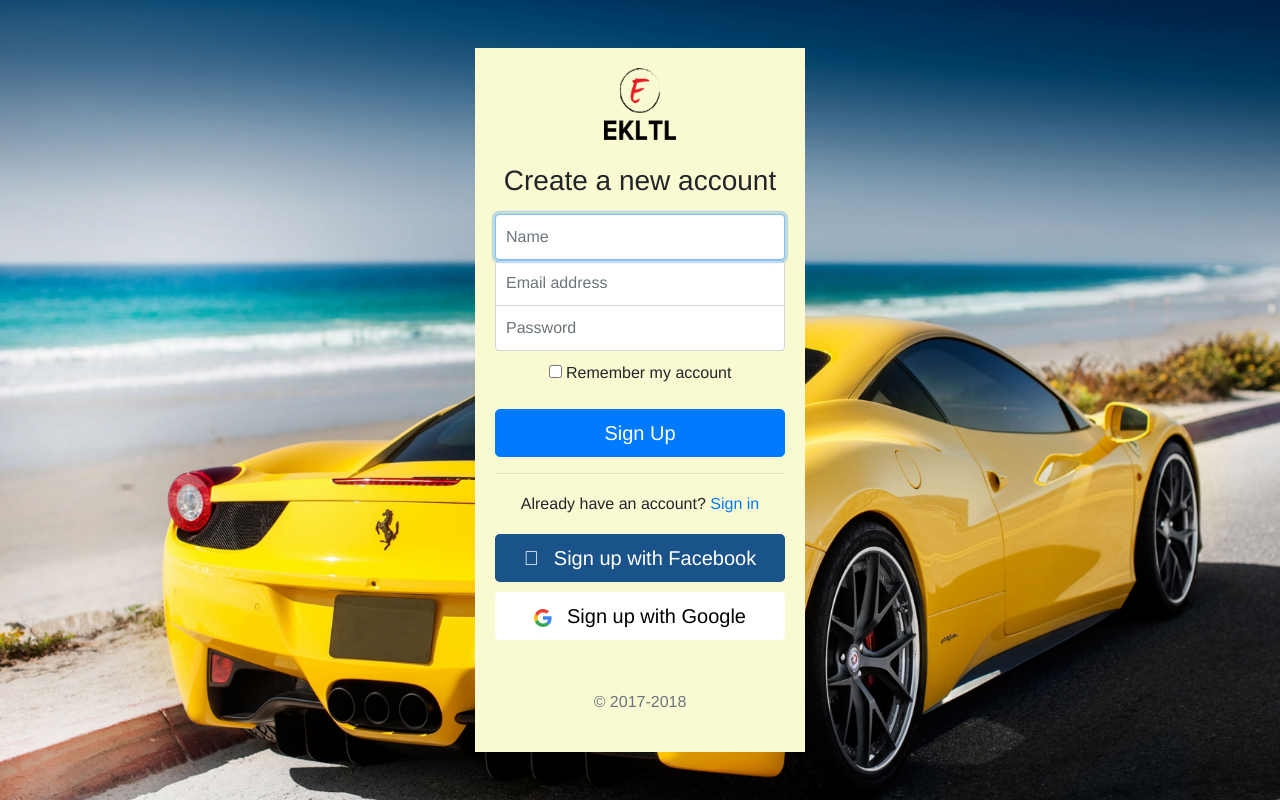
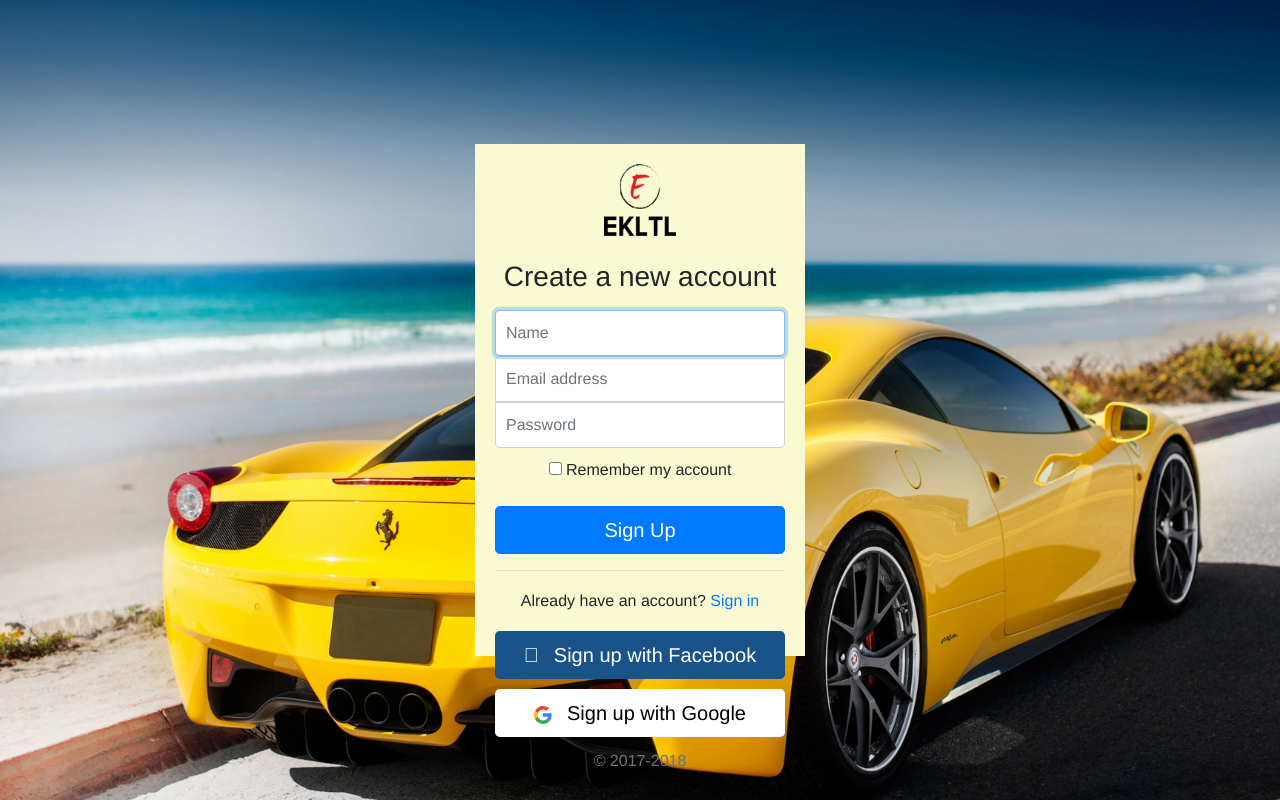
Before and after one commit to EricYoong/WebAssignmentE, a PHP site: page /signup.html in a window 1280 px wide. Run offline with PHP 8.4, Linux system fonts and the light colour scheme; some libraries are stand-ins or nearby versions.

```diff
--- a/WEbAssignment/css/signup.css
+++ b/WEbAssignment/css/signup.css
@@ -8,6 +8,13 @@ body {
 }
 
 section{
+    width: 100%;
+    height: 100%;
+}
+
+
+
+#signup{
   display: -ms-flexbox;
   display: flex;
   -ms-flex-align: center;
@@ -16,16 +23,15 @@ section{
   padding-bottom: 40px;
   background-image: url("../images/f1.jpeg");
   background-size: cover;
-  height: 100%;
-  width: 100%;
 }
 
 .form-signup {
   background-color: lightgoldenrodyellow;
   width: 100%;
   max-width: 330px;
+  height: 71%;
   padding: 20px;
-  margin: auto;
+  margin: 0 auto;
 }
 .form-signup .checkbox {
   font-weight: 400;
@@ -41,7 +47,7 @@ section{
   z-index: 2;
 }
 .form-signup input[type="email"] {
-  margin-bottom: -1px;
+  margin-bottom: 0;
   border-bottom-right-radius: 0;
   border-bottom-left-radius: 0;
 }
@@ -49,6 +55,10 @@ section{
   margin-bottom: 10px;
   border-top-left-radius: 0;
   border-top-right-radius: 0;
+}
+
+.year{
+    margin-top:0 !important;
 }
 
 /*Social media button for login authentication*/
--- a/WEbAssignment/signup.html
+++ b/WEbAssignment/signup.html
@@ -21,7 +21,7 @@
 </head>
 
 <body class="text-center">
-    <section>
+    <section id="signup">
         <form class="form-signup" id="newacc">
             <img class="mb-4" src="images/logo.jpg" alt="" width="72" height="72">
             <h1 class="h3 mb-3 font-weight-normal">Create a new account</h1>
@@ -50,7 +50,7 @@
                 <button class="btn btn-lg btn-block gg socialbtn" type="button"><span class="glogo"><img src="icon/g-logo.svg"></span>Sign up with Google</button>
 
             </div>
-            <p class="mt-5 mb-3 text-muted">&copy; 2017-2018</p>
+            <p class="mt-5 mb-3 text-muted year">&copy; 2017-2018</p>
         </form>
     </section>
 
```
